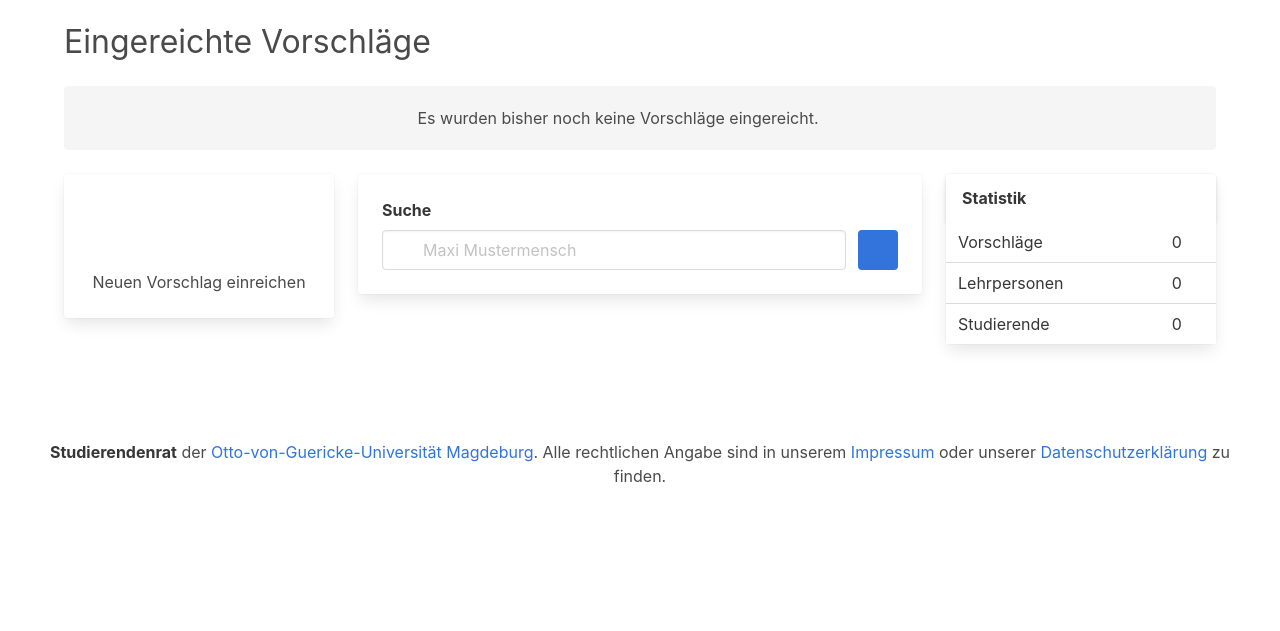
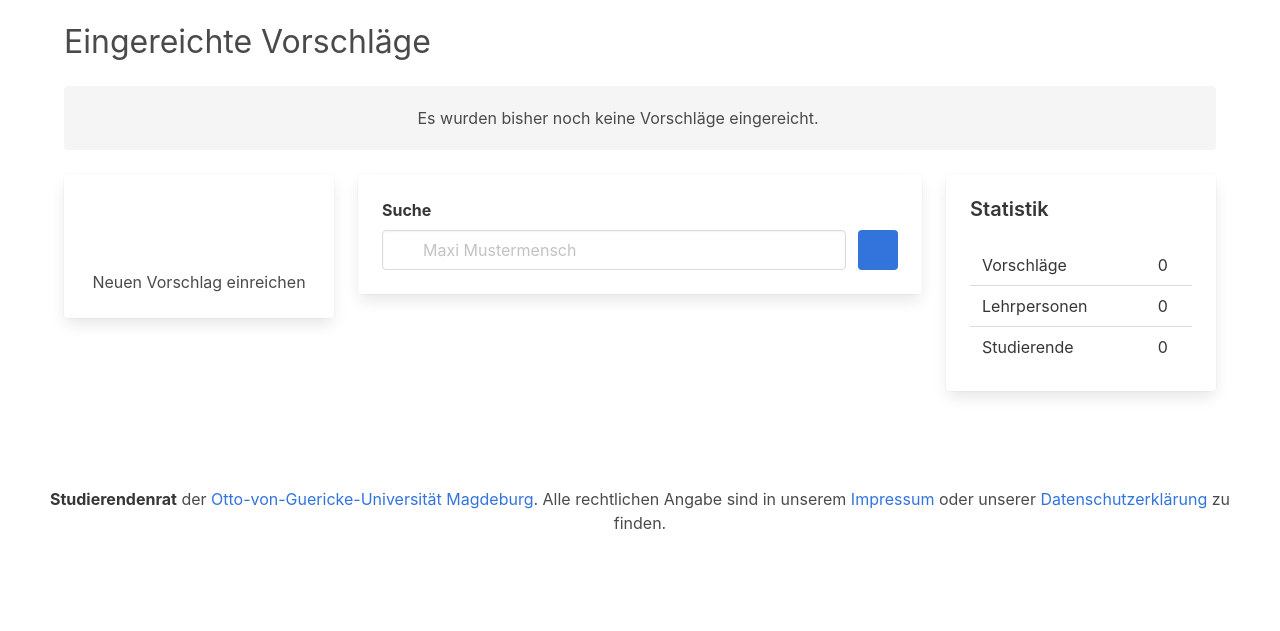
Before and after one commit to aiventimptner/lehrpreis.stura-md.de, a Django app: page / in a window 1280 px wide. Shown: the part 380-1011 px from the top of the page. Before the commit the page ends 862 px from the top, so only its background shows below. Run offline with Django 3.2, Linux system fonts and the light colour scheme; data that the repository does not hold is empty; some libraries are stand-ins or nearby versions.

Commit message:
Update lecturer_list.html

```diff
--- a/award/templates/award/lecturer_list.html
+++ b/award/templates/award/lecturer_list.html
@@ -84,9 +84,9 @@
 
         <div class="column is-one-quarter">
             <div class="card">
-                <header class="card-header">
-                    <p class="card-header-title">Statistik</p>
-                </header>
+                <div class="card-content">
+                    <div class="content">
+                        <h5 class="title is-5">Statistik</h5>
                         <table class="table is-fullwidth">
                             <tbody>
                             <tr>
@@ -106,6 +106,8 @@
                     </div>
                 </div>
             </div>
+        </div>
+    </div>
 
     {% regroup lecturer_list by get_faculty_display as lecturers %}
     {% for faculty, faculty_lecturer in lecturers %}
```
Lines whose indentation alone changed are shown as unchanged.
